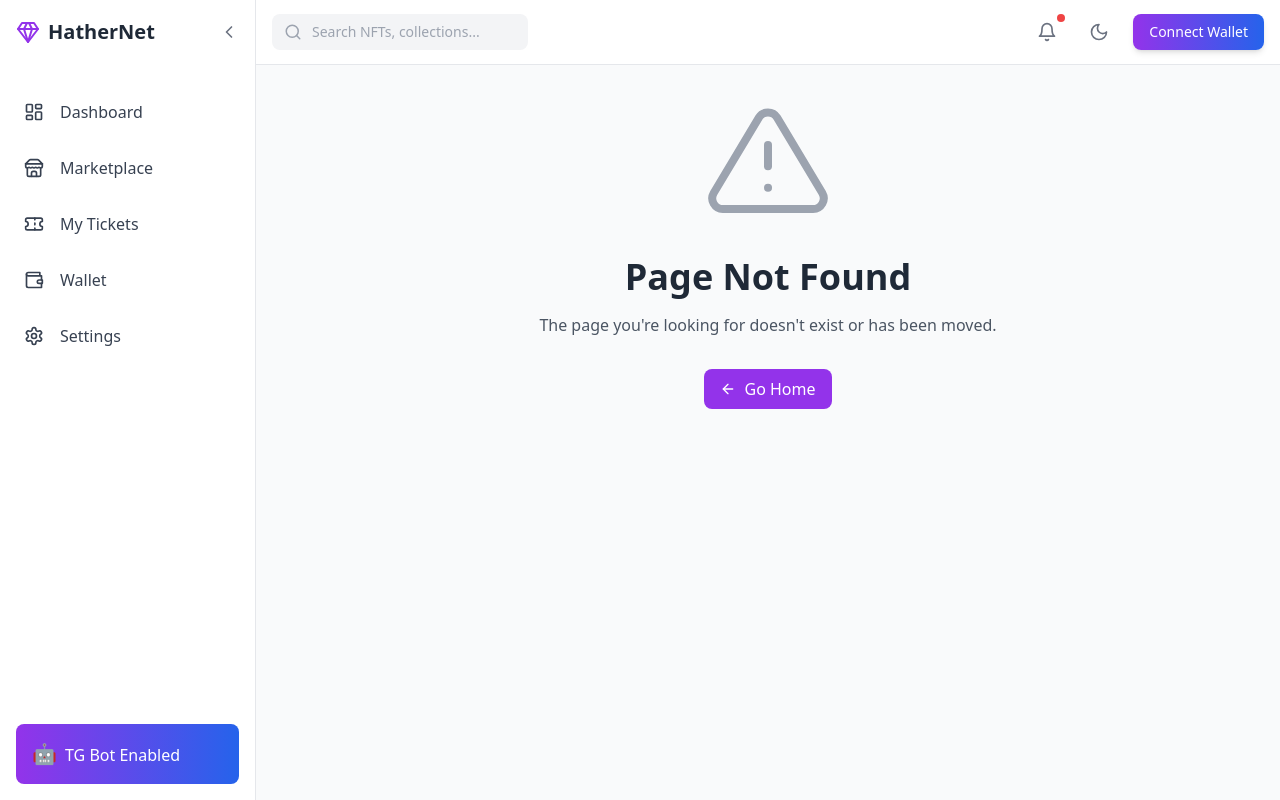
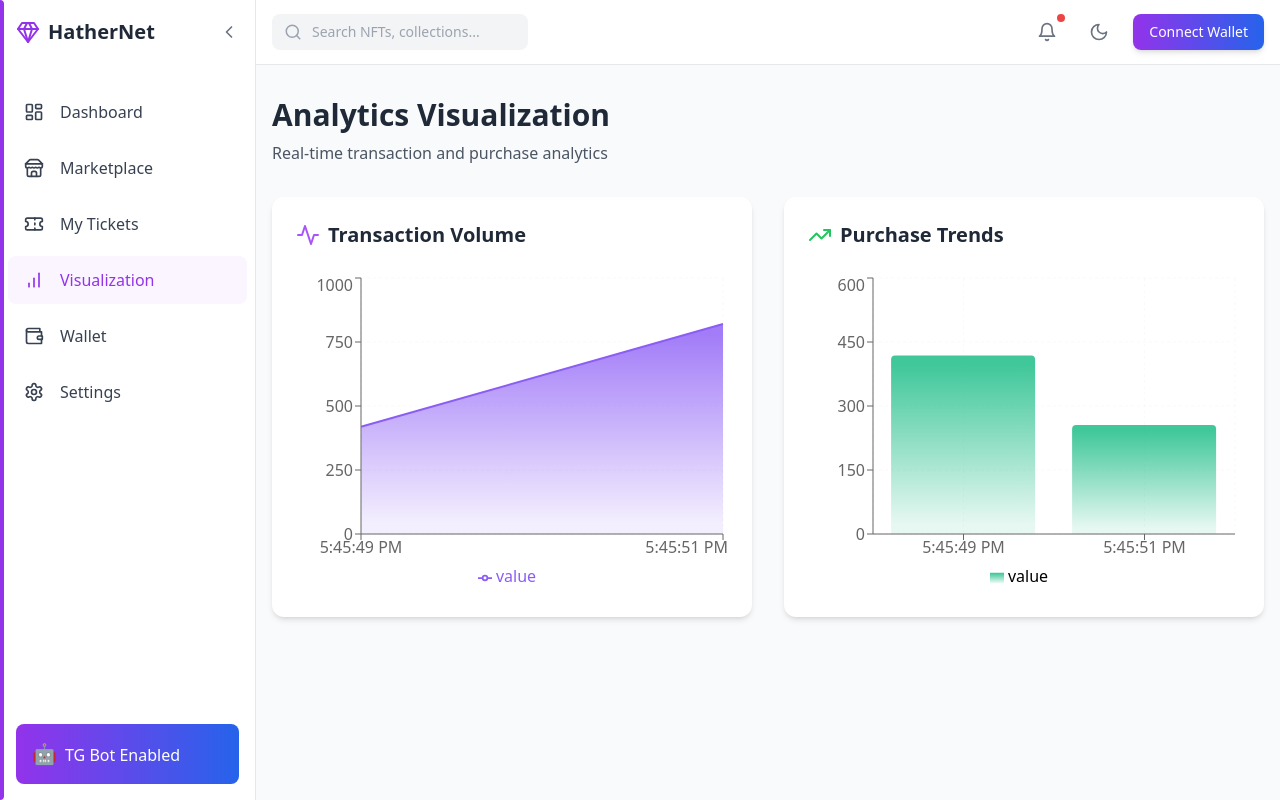
Before and after one commit to JDjaga/hathor_bot, a React (Vite) app: page /visualization in a window 1280 px wide. Before the commit this address had no page. Built offline with nearby package versions, Linux system fonts and the light colour scheme.

Commit message:
Initial commit

```diff
--- a/package.json
+++ b/package.json
@@ -18,6 +18,7 @@
     "react": "^18.3.1",
     "react-dom": "^18.3.1",
     "react-router-dom": "^6.18.0",
+    "recharts": "^2.15.3",
     "three": "^0.158.0",
     "zustand": "^4.4.6"
   },
--- a/src/components/layout/Sidebar.tsx
+++ b/src/components/layout/Sidebar.tsx
@@ -1,7 +1,7 @@
 import { useState } from 'react';
 import { NavLink, useLocation } from 'react-router-dom';
 import { motion } from 'framer-motion';
-import { LayoutDashboard, Store, Ticket, Wallet, Settings, Gem, ChevronLeft, ChevronRight } from 'lucide-react';
+import { LayoutDashboard, Store, Ticket, Wallet, Settings, Gem, ChevronLeft, ChevronRight, BarChart } from 'lucide-react';
 
 const Sidebar = () => {
   const location = useLocation();
@@ -11,6 +11,7 @@ const Sidebar = () => {
     { path: '/', icon: <LayoutDashboard size={20} />, label: 'Dashboard' },
     { path: '/marketplace', icon: <Store size={20} />, label: 'Marketplace' },
     { path: '/tickets', icon: <Ticket size={20} />, label: 'My Tickets' },
+    { path: '/visualization', icon: <BarChart size={20} />, label: 'Visualization' },
     { path: '/wallet', icon: <Wallet size={20} />, label: 'Wallet' },
     { path: '/settings', icon: <Settings size={20} />, label: 'Settings' },
   ];
--- a/src/pages/MyTickets.tsx
+++ b/src/pages/MyTickets.tsx
@@ -6,40 +6,43 @@ import { Calendar, MapPin, Share2 } from 'lucide-react';
 const TicketCard = ({ ticket }: { ticket: any }) => {
   return (
     <motion.div
-      className="relative flex flex-col bg-white dark:bg-gray-800 overflow-hidden rounded-xl shadow-lg hover:shadow-xl transition-all duration-300"
-      whileHover={{ translateY: -5 }}
+      className="relative flex flex-col bg-white dark:bg-gray-800 overflow-hidden rounded-xl shadow-lg hover:shadow-2xl transition-all duration-300 group"
+      whileHover={{
+        translateY: -5,
+        boxShadow: '0 25px 50px -12px rgba(0, 0, 0, 0.25)',
+        scale: 1.02
+      }}
       initial={{ opacity: 0, y: 20 }}
       animate={{ opacity: 1, y: 0 }}
       transition={{ type: 'spring', stiffness: 300, damping: 24 }}
     >
-      {/* Ticket header with tear effect */}
-      <div className="relative h-32 bg-gradient-to-r from-purple-600 to-blue-600 p-4">
-        <div className="absolute bottom-0 left-0 right-0 h-4 bg-white dark:bg-gray-800">
-          <div className="flex justify-between">
-            {[...Array(20)].map((_, i) => (
-              <div
-                key={i}
-                className="h-4 w-4 rounded-full bg-gradient-to-r from-purple-600 to-blue-600"
-                style={{ transform: 'translateY(50%)' }}
-              />
-            ))}
+      {/* Ticket header with modern gradient */}
+      <div
+        className="relative h-40 bg-gradient-to-br from-purple-600 via-indigo-600 to-blue-600 p-6 overflow-hidden"
+        style={{
+          backgroundSize: '200% 200%',
+          animation: 'gradient-animation 6s ease infinite'
+        }}
+      >
+        <div className="absolute inset-0 bg-white/5 group-hover:bg-white/10 transition-colors duration-300" />
+        <div className="relative z-10 flex justify-between items-start">
+          <div className="space-y-2">
+            <h3 className="text-2xl font-bold text-white tracking-tight">{ticket.name}</h3>
+            <p className="text-purple-200 text-sm font-medium">{ticket.collection}</p>
+          </div>
+          <div className="flex flex-col items-end">
+            <div className="bg-white/20 backdrop-blur-sm px-3 py-1.5 rounded-full text-white text-sm font-medium shadow-lg group-hover:bg-white/30 transition-colors duration-300">
+              #{ticket.tokenId}
+            </div>
           </div>
         </div>
-        <div className="flex justify-between items-start">
-          <div>
-            <h3 className="text-lg font-bold text-white">{ticket.name}</h3>
-            <p className="text-purple-200 text-sm">{ticket.collection}</p>
-          </div>
-          <div className="bg-white/20 backdrop-blur-sm px-2 py-1 rounded text-white text-xs">
-            #{ticket.tokenId}
-          </div>
-        </div>
+        <div className="absolute bottom-0 left-0 right-0 h-6 bg-[radial-gradient(circle_at_center,_var(--tw-gradient-stops))] from-white/20 via-white/5 to-transparent" />
       </div>
 
-      {/* Ticket details */}
-      <div className="p-4 flex-1">
-        <div className="flex items-center text-sm text-gray-600 dark:text-gray-300 mb-3">
-          <Calendar size={16} className="mr-2" />
+      {/* Ticket details with enhanced layout */}
+      <div className="p-6 flex-1 space-y-4">
+        <div className="flex items-center text-sm text-gray-700 dark:text-gray-200 font-medium">
+          <Calendar size={18} className="mr-3 text-purple-500" />
           <span>{new Date(ticket.eventDate).toLocaleDateString('en-US', {
             weekday: 'long',
             month: 'long',
@@ -48,33 +51,49 @@ const TicketCard = ({ ticket }: { ticket: any }) => {
           })}</span>
         </div>
 
-        <div className="flex items-center text-sm text-gray-600 dark:text-gray-300 mb-4">
-          <MapPin size={16} className="mr-2" />
+        <div className="flex items-center text-sm text-gray-700 dark:text-gray-200 font-medium">
+          <MapPin size={18} className="mr-3 text-purple-500" />
           <span>{ticket.venue}</span>
         </div>
 
-        <p className="text-sm text-gray-600 dark:text-gray-300">{ticket.description}</p>
+        <p className="text-sm text-gray-600 dark:text-gray-300 leading-relaxed border-t border-gray-100 dark:border-gray-700 pt-4 mt-4">
+          {ticket.description}
+        </p>
       </div>
 
-      {/* QR code for ticket */}
-      <div className="p-4 border-t border-gray-200 dark:border-gray-700 flex justify-between items-center">
-        <div className="h-16 w-16 bg-gray-200 dark:bg-gray-700 rounded-md flex items-center justify-center">
-          <div className="h-14 w-14 bg-gradient-to-tr from-black to-gray-800 dark:from-white dark:to-gray-200 rounded-md" />
+      {/* Enhanced footer with QR code and actions */}
+      <div className="p-6 border-t border-gray-100 dark:border-gray-700 flex justify-between items-center bg-gray-50 dark:bg-gray-800/50">
+        <div className="h-20 w-20 bg-white dark:bg-gray-700 rounded-lg shadow-inner flex items-center justify-center group-hover:shadow-lg transition-shadow duration-300">
+          <div className="h-16 w-16 bg-gradient-to-tr from-purple-600 to-blue-600 rounded-md transform group-hover:rotate-3 transition-transform duration-300" />
         </div>
 
-        <div className="flex space-x-2">
+        <div className="flex space-x-3">
           <motion.button
-            whileHover={{ scale: 1.1 }}
+            whileHover={{ scale: 1.1, rotate: 5 }}
             whileTap={{ scale: 0.9 }}
-            className="p-2 rounded-full bg-gray-100 dark:bg-gray-700 text-gray-600 dark:text-gray-300"
+            className="p-3 rounded-full bg-purple-100 dark:bg-purple-900/30 text-purple-600 dark:text-purple-400 hover:bg-purple-200 dark:hover:bg-purple-900/50 transition-colors duration-300 shadow-lg hover:shadow-xl"
           >
-            <Share2 size={18} />
+            <Share2 size={20} />
           </motion.button>
         </div>
       </div>
+
+      {/* Add glow effect on hover */}
+      <div className="absolute -inset-0.5 bg-gradient-to-r from-purple-600 to-blue-600 rounded-xl opacity-0 group-hover:opacity-15 blur transition duration-500 group-hover:duration-200" />
     </motion.div>
   );
 };
+
+// Add keyframes for gradient animation
+const style = document.createElement('style');
+style.textContent = `
+  @keyframes gradient-animation {
+    0% { background-position: 0% 50%; }
+    50% { background-position: 100% 50%; }
+    100% { background-position: 0% 50%; }
+  }
+`;
+document.head.appendChild(style);
 
 const MyTickets = () => {
   const { tickets } = useNFTs();
--- /dev/null
+++ b/src/pages/Visualization.tsx
@@ -0,0 +1,152 @@
+import { useState, useEffect } from 'react';
+import { motion } from 'framer-motion';
+import {  XAxis, YAxis, CartesianGrid, Tooltip, Legend, ResponsiveContainer, BarChart, Bar, Area, AreaChart } from 'recharts';
+import { Activity, TrendingUp } from 'lucide-react';
+
+interface TransactionData {
+  timestamp: string;
+  value: number;
+  type: string;
+}
+
+const Visualization = () => {
+  const [transactionData, setTransactionData] = useState<TransactionData[]>([]);
+  const [purchaseData, setPurchaseData] = useState<TransactionData[]>([]);
+
+  useEffect(() => {
+    // Simulated WebSocket connection for real-time data
+    const interval = setInterval(() => {
+      // Simulate new transaction data
+      const newTransaction = {
+        timestamp: new Date().toLocaleTimeString(),
+        value: Math.random() * 1000,
+        type: Math.random() > 0.5 ? 'buy' : 'sell'
+      };
+
+      // Simulate new purchase data
+      const newPurchase = {
+        timestamp: new Date().toLocaleTimeString(),
+        value: Math.random() * 500,
+        type: 'purchase'
+      };
+
+      setTransactionData(prev => [...prev.slice(-20), newTransaction]);
+      setPurchaseData(prev => [...prev.slice(-20), newPurchase]);
+    }, 2000);
+
+    return () => clearInterval(interval);
+  }, []);
+
+  return (
+    <div className="space-y-8">
+      <motion.div
+        initial={{ opacity: 0, y: -20 }}
+        animate={{ opacity: 1, y: 0 }}
+        transition={{ duration: 0.5 }}
+      >
+        <h1 className="text-3xl font-bold text-gray-800 dark:text-white">Analytics Visualization</h1>
+        <p className="mt-2 text-gray-600 dark:text-gray-300">
+          Real-time transaction and purchase analytics
+        </p>
+      </motion.div>
+
+      <div className="grid grid-cols-1 lg:grid-cols-2 gap-8">
+        {/* Transaction Volume Chart */}
+        <motion.div
+          initial={{ opacity: 0, scale: 0.95 }}
+          animate={{ opacity: 1, scale: 1 }}
+          transition={{ duration: 0.5 }}
+          className="bg-white dark:bg-gray-800 p-6 rounded-xl shadow-md hover:shadow-lg transition-shadow"
+          whileHover={{ scale: 1.02 }}
+        >
+          <div className="flex items-center mb-6">
+            <Activity className="text-purple-500 mr-2" size={24} />
+            <h2 className="text-xl font-semibold text-gray-800 dark:text-white">Transaction Volume</h2>
+          </div>
+          <div className="h-80">
+            <ResponsiveContainer width="100%" height="100%">
+              <AreaChart data={transactionData}>
+                <defs>
+                  <linearGradient id="colorValue" x1="0" y1="0" x2="0" y2="1">
+                    <stop offset="5%" stopColor="#8b5cf6" stopOpacity={0.8}/>
+                    <stop offset="95%" stopColor="#8b5cf6" stopOpacity={0.1}/>
+                  </linearGradient>
+                </defs>
+                <CartesianGrid strokeDasharray="3 3" opacity={0.1} />
+                <XAxis dataKey="timestamp" />
+                <YAxis />
+                <Tooltip
+                  contentStyle={{
+                    backgroundColor: 'rgba(255, 255, 255, 0.8)',
+                    borderRadius: '8px',
+                    border: 'none',
+                    boxShadow: '0 4px 6px rgba(0, 0, 0, 0.1)'
+                  }}
+                />
+                <Legend />
+                <Area
+                  type="monotone"
+                  dataKey="value"
+                  stroke="#8b5cf6"
+                  fillOpacity={1}
+                  fill="url(#colorValue)"
+                  strokeWidth={2}
+                  animationDuration={1000}
+                  animationBegin={0}
+                />
+              </AreaChart>
+            </ResponsiveContainer>
+          </div>
+        </motion.div>
+
+        {/* Purchase Trends Chart */}
+        <motion.div
+          initial={{ opacity: 0, scale: 0.95 }}
+          animate={{ opacity: 1, scale: 1 }}
+          transition={{ duration: 0.5, delay: 0.2 }}
+          className="bg-white dark:bg-gray-800 p-6 rounded-xl shadow-md hover:shadow-lg transition-shadow"
+          whileHover={{ scale: 1.02 }}
+        >
+          <div className="flex items-center mb-6">
+            <TrendingUp className="text-green-500 mr-2" size={24} />
+            <h2 className="text-xl font-semibold text-gray-800 dark:text-white">Purchase Trends</h2>
+          </div>
+          <div className="h-80">
+            <ResponsiveContainer width="100%" height="100%">
+              <BarChart data={purchaseData}>
+                <defs>
+                  <linearGradient id="colorPurchase" x1="0" y1="0" x2="0" y2="1">
+                    <stop offset="5%" stopColor="#10b981" stopOpacity={0.8}/>
+                    <stop offset="95%" stopColor="#10b981" stopOpacity={0.1}/>
+                  </linearGradient>
+                </defs>
+                <CartesianGrid strokeDasharray="3 3" opacity={0.1} />
+                <XAxis dataKey="timestamp" />
+                <YAxis />
+                <Tooltip
+                  cursor={{ fill: 'rgba(0, 0, 0, 0.1)' }}
+                  contentStyle={{
+                    backgroundColor: 'rgba(255, 255, 255, 0.8)',
+                    borderRadius: '8px',
+                    border: 'none',
+                    boxShadow: '0 4px 6px rgba(0, 0, 0, 0.1)'
+                  }}
+                />
+                <Legend />
+                <Bar
+                  dataKey="value"
+                  fill="url(#colorPurchase)"
+                  radius={[4, 4, 0, 0]}
+                  animationDuration={1000}
+                  animationBegin={0}
+                />
+              </BarChart>
+            </ResponsiveContainer>
+          </div>
+        </motion.div>
+      </div>
+    </div>
+  );
+};
+
+export default Visualization;
--- a/src/routes/AppRoutes.tsx
+++ b/src/routes/AppRoutes.tsx
@@ -7,6 +7,7 @@ import WalletVerification from '../pages/WalletVerification';
 import WalletDashboard from '../pages/WalletDashboard';
 import Settings from '../pages/Settings';
 import NotFound from '../pages/NotFound';
+import Visualization from '../pages/Visualization';
 
 const AppRoutes = () => {
   const location = useLocation();
@@ -16,6 +17,7 @@ const AppRoutes = () => {
       <Route path="/" element={<Dashboard />} />
       <Route path="/marketplace" element={<Marketplace />} />
       <Route path="/tickets" element={<MyTickets />} />
+      <Route path="/visualization" element={<Visualization />} />
       <Route path="/wallet" element={<WalletConnect />} />
       <Route path="/wallet/verify/:walletType" element={<WalletVerification />} />
       <Route path="/wallet/dashboard" element={<WalletDashboard />} />
```
Also changed, not shown: 1 other file (tests, documents, lock files or other folders).
